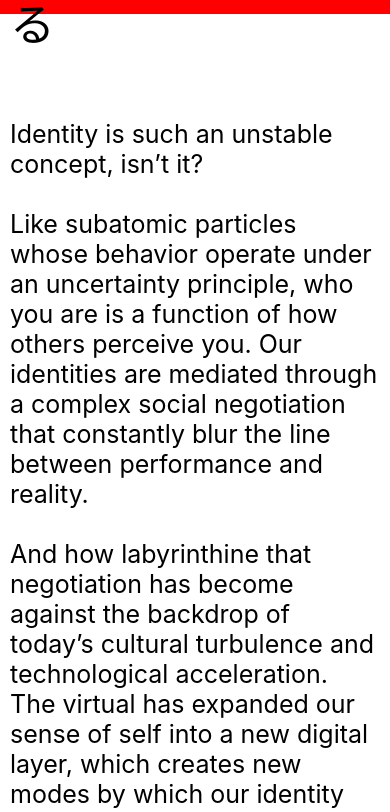
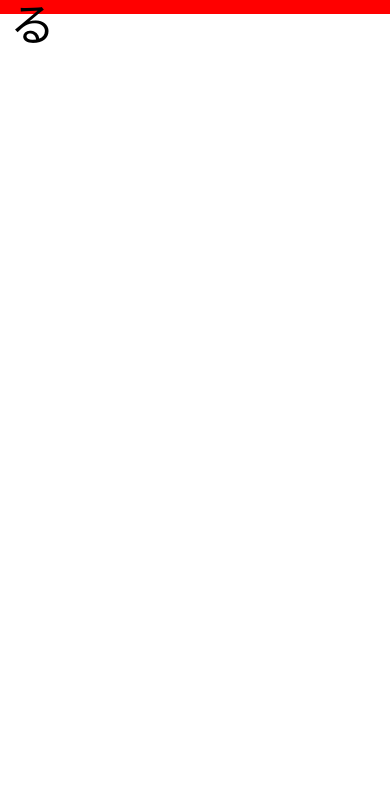
Before and after one commit to sam-n-johnston/Hackathon-Microsite, a React Native app: screen / in a window 390 px wide. Shown: the part 679-1491 px from the top of the page. Built offline with nearby package versions, Linux system fonts and the light colour scheme; grey boxes are pictures that could not be loaded.

Commit message:
Add Sapcers

```diff
--- /dev/null
+++ b/src/components/Spacer.js
@@ -0,0 +1,12 @@
+import React, { Component } from 'react';
+import {
+  View,
+} from 'react-native';
+
+export default class Spacer extends Component {
+  render () {
+    return (
+      <View style={{height: this.props.height}} />
+    )
+  }
+}
--- a/src/index.js
+++ b/src/index.js
@@ -9,8 +9,7 @@ import {
 } from 'react-native';
 import Video from './Video'
 import Title from './Title'
-
-
+import Spacer from './components/Spacer'
 
 export class ReactNativeWeb extends Component {
   renderText (text) {
@@ -29,8 +28,9 @@ export class ReactNativeWeb extends Component {
         </View>
         <ScrollView style={styles.container} >
           <Title />
+          <Spacer height={1000} />
           {this.renderText(text1)}
-
+          <Spacer height={1000} />
           {this.renderText(text1)}
         </ScrollView>
       </View>
```
